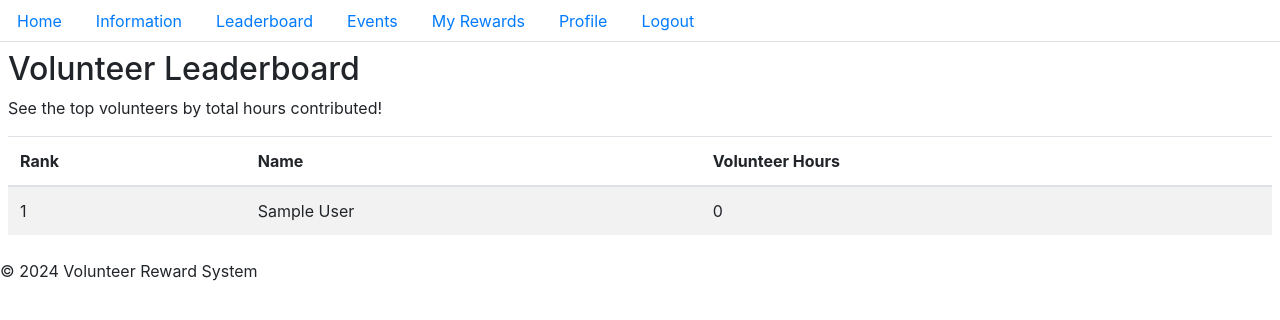
After one commit to brown-eric/volunteer-recognition-system, a Flask app: page /leaderboard in a window 1280 px wide. The commit adds this page. Shown: the top 320 px of the page. Run offline with Flask 3, Linux system fonts and the light colour scheme; the visitor is signed in with stand-in values (Sample User, id 1); data comes from the database, SQL or seed files in the repository; some libraries are stand-ins or nearby versions.

Commit message:
Added the functionality of creating events and signing up for them. Made it specific to user types so only volunteers can sign up and only v-o can create them. Also created a leaderboard for volunteers so they can see who's got the most

```diff
--- a/app/routes.py
+++ b/app/routes.py
@@ -3,7 +3,6 @@ from flask import Blueprint, redirect, url_for, render_template, flash, request
 from flask_login import login_user, logout_user, current_user, login_required
 
 # Local modules
-from app.models import User
 from app.extensions import db, bcrypt, login_manager
 from app.forms import *
 
@@ -107,6 +106,13 @@ def user_profile(name):
     hours_logs = HoursLog.query.filter_by(added_to=user.email).all()
     return render_template('user.html', user=user, hours_logs=hours_logs, active_tab='profile')
 
+@routes_bp.route("/leaderboard")
+@login_required
+def leaderboard():
+    # Retrieve all volunteers ordered by hours in descending order
+    volunteers = User.query.filter_by(role='volunteer').order_by(User.hours_volunteered.desc()).all()
+    return render_template('leaderboard.html', volunteers=volunteers)
+
 @routes_bp.route("/rewards")
 @login_required
 def rewards():
@@ -202,7 +208,7 @@ def view_database():
         flash('You do not have permission to view the database.', 'danger')
         return redirect(url_for('routes.home'))
 
-    # Fetch all users or filter by email if a search is submitted
+    # get all users or filter by email if a search is submitted
     if request.method == 'POST':
         search_email = request.form.get('search_email')
         users = User.query.filter(User.email.contains(search_email)).all()
@@ -211,6 +217,53 @@ def view_database():
 
     return render_template('view_database.html', users=users, active_tab='database')
 
+@routes_bp.route("/create_event", methods=['GET', 'POST'])
+@login_required
+def create_event():
+    if current_user.role != 'volunteering organization':
+        flash('Only volunteer organizations can create events.', 'danger')
+        return redirect(url_for('routes.home'))
+
+    form = CreateEventForm()
+
+    if form.validate_on_submit():
+        new_event = Event(
+            title=form.title.data,
+            description=form.description.data,
+            date=form.date.data,
+            created_by=current_user.name  # do i want email or name?
+        )
+        db.session.add(new_event)
+        db.session.commit()
+        flash('Event created successfully!', 'success')
+        return redirect(url_for('routes.create_event'))
+
+    return render_template('create_event.html', form=form)
+
+@routes_bp.route("/events")
+@login_required
+def events():
+    # Fetch all events from the database
+    events = Event.query.order_by(Event.date).all()
+    return render_template('events.html', events=events)
+
+@routes_bp.route("/signup_event/<int:event_id>")
+@login_required
+def signup_event(event_id):
+    event = Event.query.get(event_id)
+
+    if current_user.role != 'volunteer':
+        flash('Only volunteers can sign up for events.', 'danger')
+        return redirect(url_for('routes.events'))
+
+    if event:
+        event.attendees.append(current_user)
+        db.session.commit()
+        flash('Successfully signed up for the event!', 'success')
+    else:
+        flash('Event not found.', 'danger')
+
+    return redirect(url_for('routes.events'))
 
 
 
--- a/requirements.txt
+++ b/requirements.txt
@@ -4,4 +4,5 @@ Flask-Login
 Flask-Bcrypt
 Flask-SQLAlchemy
 flask_migrate
+flask_mail
 email-validator
--- a/templates/base.html
+++ b/templates/base.html
@@ -27,6 +27,12 @@
     <li class="nav-item">
         <a class="nav-link {% if active_tab == 'info' %}active{% endif %}" href="{{ url_for('routes.info') }}">Information</a>
     </li>
+    <li class="nav-item">
+        <a class="nav-link {% if active_tab == 'leaderboard' %}active{% endif %}" href="{{ url_for('routes.leaderboard') }}">Leaderboard</a>
+    </li>
+    <li class="nav-item">
+        <a class="nav-link {% if active_tab == 'events' %}active{% endif %}" href="{{ url_for('routes.events') }}">Events</a>
+    </li>
     {% if current_user.is_anonymous %}
         <li class="nav-item">
             <a class="nav-link {% if active_tab == 'login' %}active{% endif %}" href="{{ url_for('routes.login') }}">Login</a>
@@ -45,6 +51,12 @@
         {% if current_user.role != 'volunteer' %} {# This means admins and volunteering orgs can add hours #}
             <li class="nav-item">
                 <a class="nav-link {% if active_tab == 'add-hours' %}active{% endif %}" href="{{ url_for('routes.add_hours') }}">Add Hours</a>
+            </li>
+        {% endif %}
+
+        {% if current_user.role == 'volunteering organization' %}
+            <li class="nav-item">
+                <a class="nav-link {% if active_tab == 'create-event' %}active{% endif %}" href="{{ url_for('routes.create_event') }}">Create Event</a>
             </li>
         {% endif %}
 
--- /dev/null
+++ b/templates/leaderboard.html
@@ -0,0 +1,31 @@
+{% extends 'base.html' %}
+
+{% block title %}Leaderboard{% endblock %}
+
+{% block content %}
+    <h2>Volunteer Leaderboard</h2>
+    <p>See the top volunteers by total hours contributed!</p>
+
+    <table class="table table-striped">
+        <thead>
+            <tr>
+                <th>Rank</th>
+                <th>Name</th>
+                <th>Volunteer Hours</th>
+            </tr>
+        </thead>
+        <tbody>
+            {% for volunteer in volunteers %}
+                <tr>
+                    <td>{{ loop.index }}</td>
+                    <td>{{ volunteer.name }}</td>
+                    <td>{{ volunteer.hours_volunteered }}</td>
+                </tr>
+            {% else %}
+                <tr>
+                    <td colspan="3">No volunteers found.</td>
+                </tr>
+            {% endfor %}
+        </tbody>
+    </table>
+{% endblock %}
```
Also changed, not shown: app/forms.py (+8 -2 lines), app/models.py (+16 -2 lines), templates/create_event.html (added, +32 -0 lines), templates/events.html (added, +38 -0 lines).
